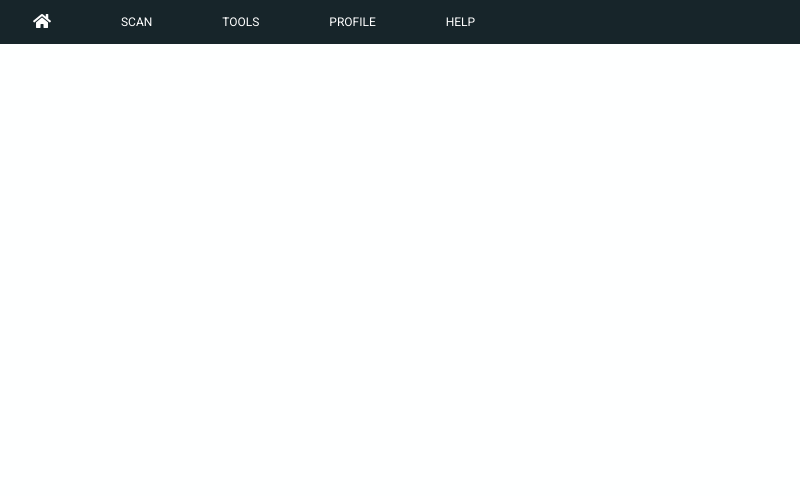
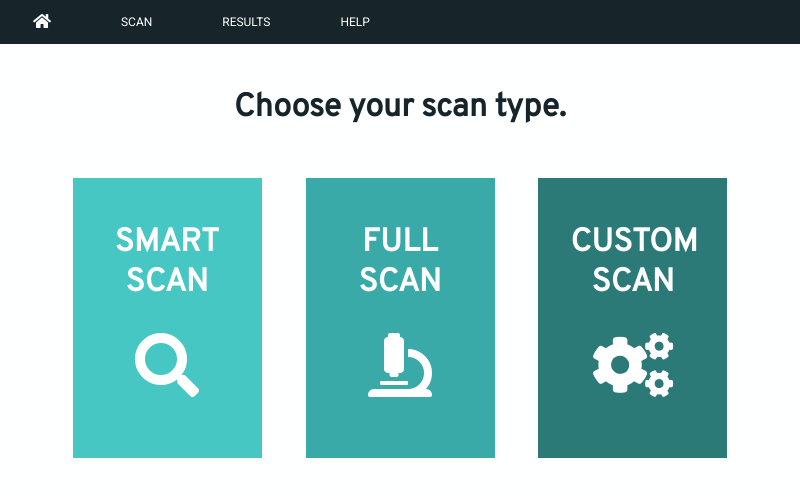
Before and after one commit to sharpnachos/SafePort, an Electron app: page src/html/scan.html in a window 800 px wide. Drawn offline with Linux system fonts and the light colour scheme.

Commit message:
finished scan page

```diff
--- a/assets/css/style.css
+++ b/assets/css/style.css
@@ -39,6 +39,11 @@ header::after {
     clear: both;
 }
 
+main {
+    text-align: center;
+    margin-top: 40px;
+}
+
 .nav-item {
     border: none;
     color: #fff;
@@ -70,13 +75,13 @@ header::after {
 }
 
 .button:hover {
-    color: #def2f1;
     background-color: #2b7a78;
 }
 
-.main {
-    margin-top: 10%;
-    text-align: center;
+
+/* HOME PAGE STYLES */
+.home {
+    margin-top: 12%;
 }
 
 #logo {
@@ -87,3 +92,47 @@ header::after {
 .big-text {
     font-size: 36px;
 }
+
+
+/* SCAN PAGE STYLES */
+.scan-button-container {
+    margin-top: 50px;
+    display: inline-block;
+}
+
+.scan-button {
+    margin: 0 20px;
+    width: 125px;
+    height: 250px;
+}
+
+.scan1 {
+    background-color: #46C7C3;
+    clear: both;
+}
+
+.scan1:hover {
+    background-color: #3DADAA;
+}
+
+.scan2 {
+    background-color: #3AAAA9;
+    clear: both;
+}
+
+.scan2:hover {
+    background-color: #297877;
+}
+
+.scan3 {
+    background-color: #2b7a78;
+    clear: both;
+}
+
+.scan3:hover {
+    background-color: #194746;
+}
+
+.scan-text {
+    margin: 30px 0;
+}
--- a/main.js
+++ b/main.js
@@ -7,7 +7,7 @@ let win
 
 function createWindow () {
   // Create the browser window.
-  win = new BrowserWindow({ width: 800, height: 600, titleBarStyle: 'hidden'})
+  win = new BrowserWindow({ width: 800, height: 600, titleBarStyle: 'hidden', resizable: false })
 
   // and load the index.html of the app.
   win.loadFile('src/html/index.html')
--- a/src/html/scan.html
+++ b/src/html/scan.html
@@ -11,14 +11,27 @@
     <header>
         <div>
             <nav>
-                <a href="index.html" class="nav-item"><i class="fas fa-home fa-lg"></i></a>
-                <a href="scan.html" class="nav-item">SCAN</a>
-                <a href="tools.html" class="nav-item">TOOLS</a>
-                <a href="profile.html" class="nav-item">PROFILE</a>
-                <a href="help.html" class="nav-item">HELP</a>
+              <a href="index.html" class="nav-item"><i class="fas fa-home fa-lg"></i></a>
+              <a href="scan.html" class="nav-item">SCAN</a>
+              <a href="results.html" class="nav-item">RESULTS</a>
+              <a href="help.html" class="nav-item">HELP</a>
             </nav>
         </div>
     </header>
+    <main>
+        <h1>Choose your scan type.</h1>
+        <div class="scan-button-container">
+            <a href="#" class="button scan-button scan1">
+              <h1 class="scan-text"><strong>SMART SCAN</strong></h1><i class="fas fa-search fa-4x"></i>
+            </a>
+            <a href="#" class="button scan-button scan2">
+              <h1 class="scan-text"><strong>FULL SCAN</strong></h1><i class="fas fa-microscope fa-4x"></i>
+            </a>
+            <a href="#" class="button scan-button scan3">
+              <h1 class="scan-text"><strong>CUSTOM SCAN</strong></h1><i class="fas fa-cogs fa-4x"></i>
+            </a>
+        </div>
+    </main>
 
     <script src="../js/scan.js"></script>
   </body>
```
Also changed, not shown: src/html/help.html (+4 -6 lines), src/html/index.html (+3 -4 lines), src/html/profile.html (deleted, +0 -25 lines), src/html/results.html (renamed from src/html/tools.html, +5 -6 lines), src/js/profile.js (deleted), src/js/results.js (added), src/js/tools.js (deleted).
